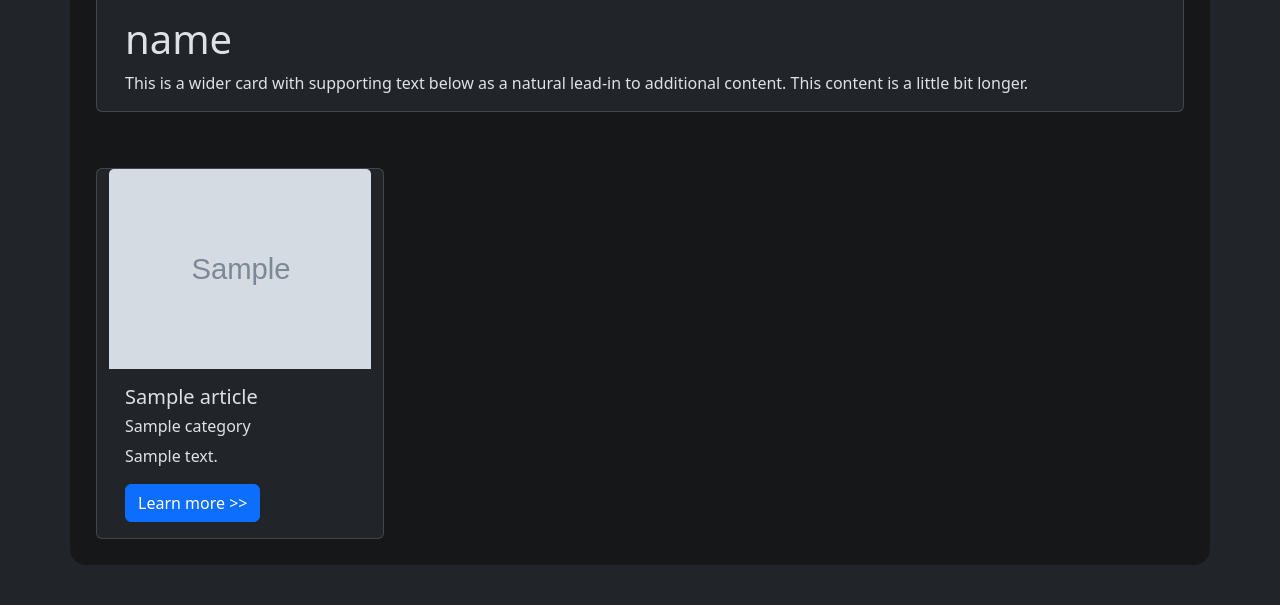
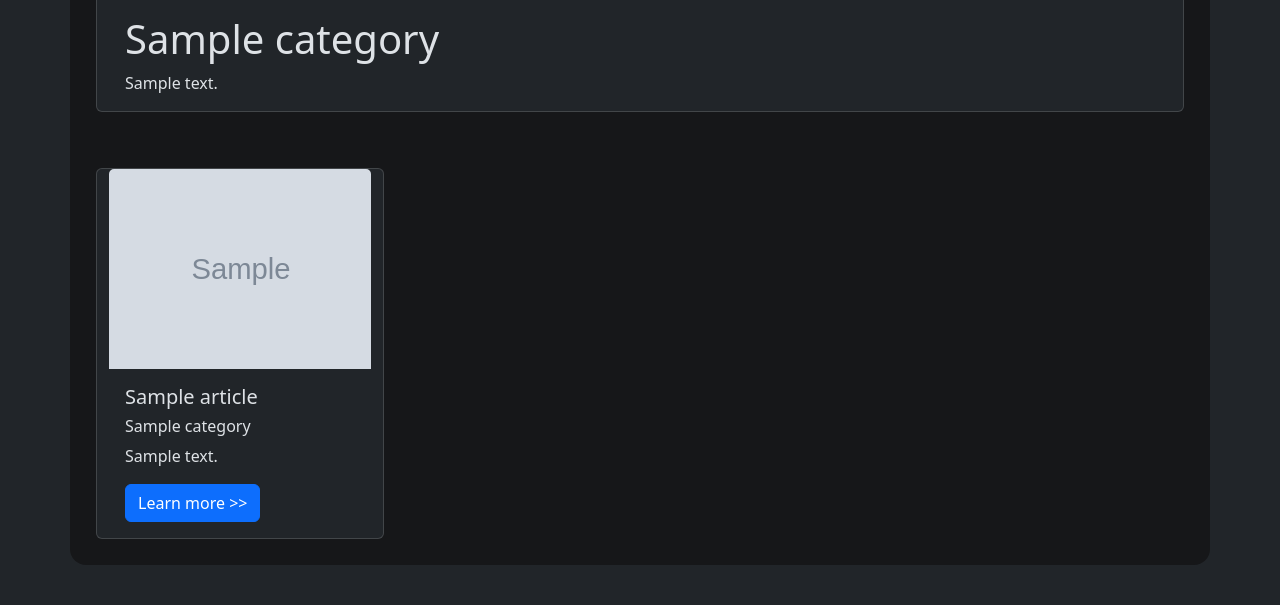
Before and after one commit to Mariammmy/Simplify, a Python web app: template templates/category.html in a window 1280 px wide. Shown: the part 338-943 px from the top of the page. Run offline with Jinja, Linux system fonts and the light colour scheme; the template is opened without the code that fills it: most values are stand-ins (such as "Sample title", 1, 10 or a date in 2020); grey boxes marked "Sample" are stand-in pictures.

Commit message:
categories headline

```diff
--- a/templates/category.html
+++ b/templates/category.html
@@ -2,13 +2,15 @@
 
 {% block content %}
 <div class="row list">
+    {% for category in category_list %}
     <div class="card mb-3">
-        <img src="https://www.datocms-assets.com/80893/1673860963-shutterstock_1950634651.jpg" class="card-img-top">
+        <img src="/static/images/{{ category['image'] }}" class="card-img-top">
         <div class="card-body">
-            <h1 class="card-title">name</h1>
-            <p class="card-text">This is a wider card with supporting text below as a natural lead-in to additional content. This content is a little bit longer.</p>
+            <h1 class="card-title">{{category['Name']}}</h1>
+            <p class="card-text">{{category['Description']}}</p>
+        </div>
     </div>
-    </div>
+    {% endfor %}
 
     <div>
     {% if current_user.role == 'admin' %}
```
